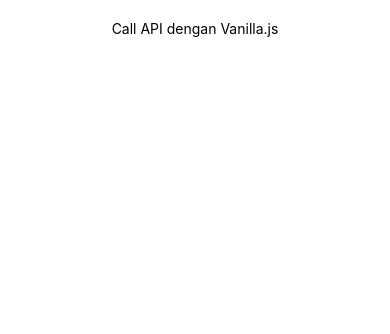
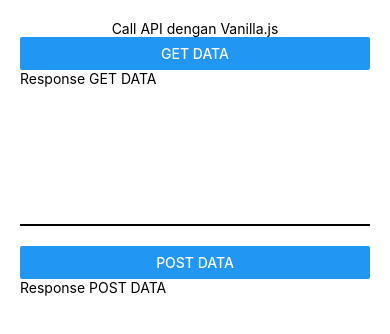
Before and after one commit to bayucucanh/Practice-React_Native, a React Native app: screen / in a window 390 px wide. Shown: the top 334 px of the page. Built offline with nearby package versions, Linux system fonts and the light colour scheme; no server answers.

Commit message:
Menampilkan Hasil Call API

```diff
--- a/src/pages/CallAPIVanilla/index.js
+++ b/src/pages/CallAPIVanilla/index.js
@@ -1,15 +1,55 @@
-import { StyleSheet, Text, View } from 'react-native';
-import React, { useEffect } from 'react';
+import { Button, StyleSheet, Text, View, Image } from 'react-native';
+import React, { useEffect, useState } from 'react';
 
 const CallAPIVanilla = () => {
+  const [dataUser, setDataUser] = useState({
+    avatar: '',
+    email: '',
+    first_name: '',
+    last_name: '',
+  })
+
+  const [dataJob, setDataJob] = useState({
+    name: '',
+    job: '',
+  })
+
   // Call API methods GET
-  // useEffect(() => {
+  useEffect(() => {
   //   fetch('https://reqres.in/api/users/2')
   //   .then(response => response.json())
   //   .then(json => console.log(json))
-  // }, [])
 
   // Call API methos POST
+  // const dataForAPI = {
+  //   name: "morpheus",
+  //   job: "leader"
+  // }
+
+  // console.log('data object: ', dataForAPI);
+  // console.log('data stringify: ', JSON.stringify(dataForAPI));
+
+  // fetch('https://reqres.in/api/users', {
+  //   method: 'POST',
+  //   headers: {
+  //     'Content-Type': 'application/json'
+  //   },
+  //   body: JSON.stringify(dataForAPI)
+  // })
+  // .then(response => response.json())
+  // .then(json => console.log('post respons: ', json))
+  }, []);
+
+  const getData = () => {
+    fetch('https://reqres.in/api/users/2')
+    .then(response => response.json())
+    .then(json => {
+      console.log(json)
+      setDataUser(json.data)
+    })
+  }
+
+  const postData = () => {
     const dataForAPI = {
       name: "morpheus",
       job: "leader"
@@ -26,11 +66,26 @@
       body: JSON.stringify(dataForAPI)
     })
     .then(response => response.json())
-  .then(json => console.log('post respons: ', json))
+    .then(json => {
+      console.log('post respons: ', json)
+      setDataJob(json)
+    })
+  }
 
   return (
     <View style={styles.container}>
       <Text style={styles.textTitle}>Call API dengan Vanilla.js</Text>
+      <Button title='GET DATA' onPress={getData}/>
+      <Text>Response GET DATA</Text>
+      <Image source={{ uri: dataUser.avatar }} style={styles.image} />
+      <Text>{`${dataUser.first_name} ${dataUser.last_name}`}</Text>
+      <Text>{dataUser.email}</Text>
+
+      <View style={styles.line}></View>
+      <Button title='POST DATA' onPress={postData}/>
+      <Text>Response POST DATA</Text>
+      <Text>{dataJob.name}</Text>
+      <Text>{dataJob.job}</Text>
     </View>
   );
 };
@@ -39,5 +94,7 @@
 
 const styles = StyleSheet.create({
   container: {padding: 20},
-  textTitle: {textAlign: 'center'}
+  textTitle: {textAlign: 'center'},
+  line: {height: 2, backgroundColor: 'black', marginVertical: 20},
+  image: {width: 100, height: 100, borderRadius: 100 / 2}
 });
```
Lines whose indentation alone changed are shown as unchanged.
